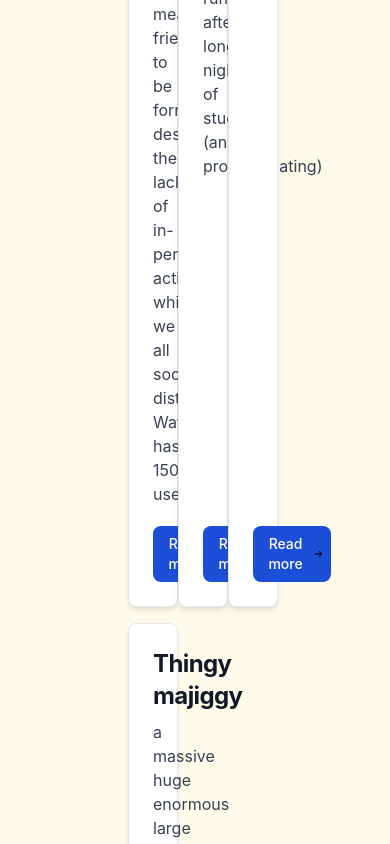
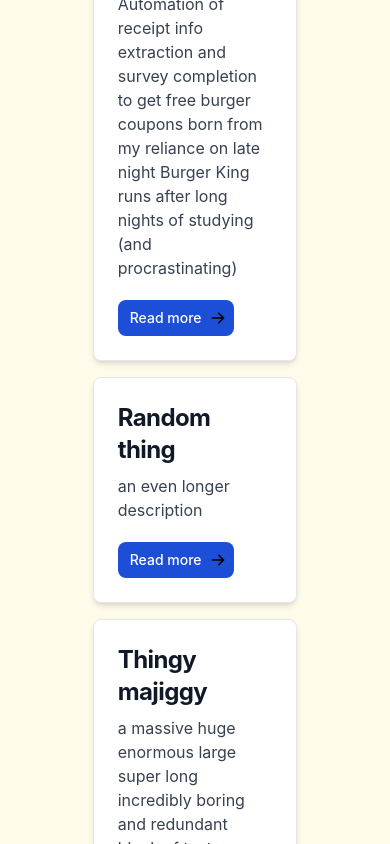
Before and after one commit to tlam67/TristanLam, a Next.js app: page / in a window 390 px wide. Shown: the part 2625-3469 px from the top of the page. Built offline with nearby package versions, Linux system fonts and the light colour scheme.

Commit message:
responsive project grid layout, max 3 items per row

```diff
--- a/components/Projects.tsx
+++ b/components/Projects.tsx
@@ -45,7 +45,7 @@ const Projects = () => {
         <h1 className="text-4xl justify-self-center mb-5">
           Projects
         </h1>
-        <div className='grid grid-cols-3 gap-4'>
+        <div className={`grid grid-cols-${projectInfo.length <= 2? projectInfo.length : 3} gap-4`}>
         {projectInfo.map((entry: ProjectInfo, idx: number) => {
             return (
               <ProjectCard key={idx} {... entry}/>
```
